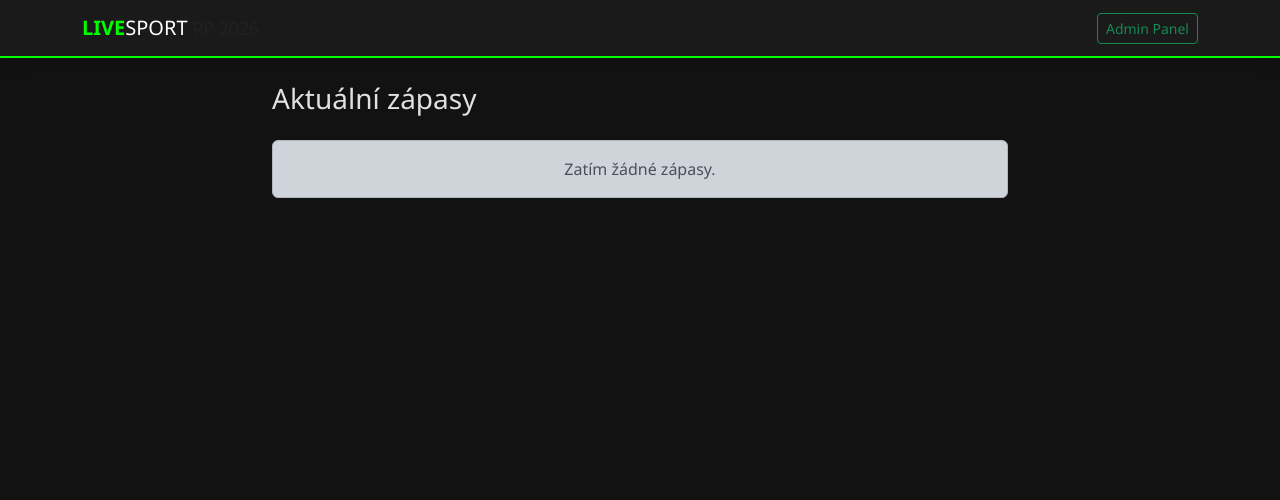
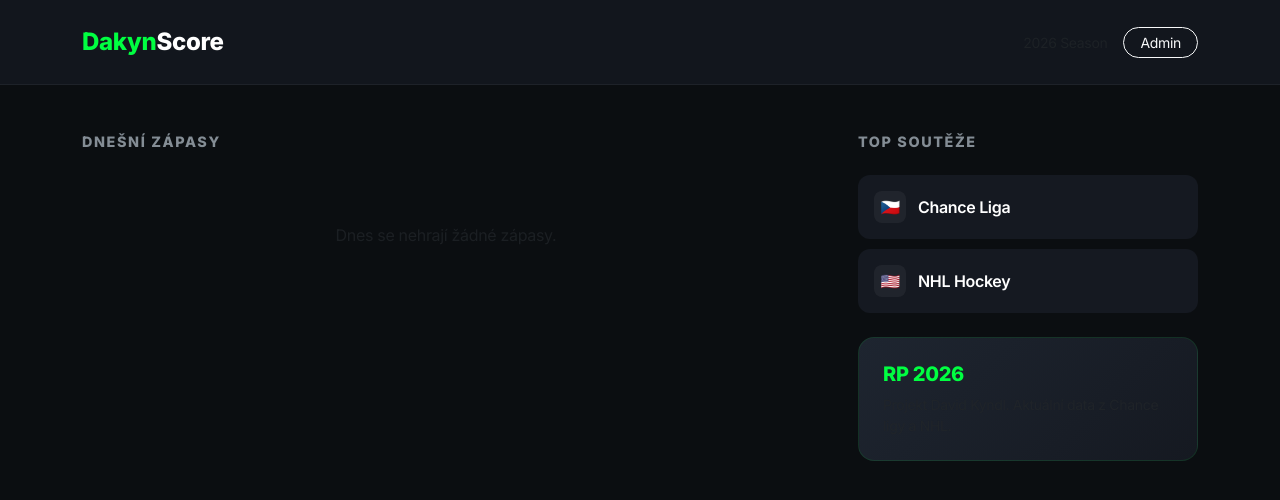
Before and after one commit to dakyn07/2026-RP-David-Kyndl, a Django app: page / in a window 1280 px wide. Shown: the top 500 px of the page. Run offline with Django 5.2, Linux system fonts and the light colour scheme; data that the repository does not hold is empty.

Commit message:
Looks good

```diff
--- a/config/urls.py
+++ b/config/urls.py
@@ -1,8 +1,10 @@
 from django.contrib import admin
 from django.urls import path
-from main.views import home
+from main import views
 
 urlpatterns = [
     path('admin/', admin.site.urls),
-    path('', home, name='home'),
+    path('', views.home, name='home'),
+    path('league/<str:league_code>/', views.league_view, name='league_view'),
+    path('team/<int:team_id>/', views.team_detail, name='team_detail'),
 ]
--- a/main/admin.py
+++ b/main/admin.py
@@ -1,5 +1,6 @@
 from django.contrib import admin
-from .models import Team, Match
+from .models import Team, Match, Player
 
 admin.site.register(Team)
 admin.site.register(Match)
+admin.site.register(Player)
--- a/main/views.py
+++ b/main/views.py
@@ -1,9 +1,41 @@
-from django.shortcuts import render
-from .models import Match
+from django.shortcuts import render, get_object_or_404
+from .models import Team, Match, Player
+from django.utils import timezone
+from django.db.models import Q
+
+def get_table_data(league_code):
+    teams = Team.objects.filter(league=league_code)
+    table = []
+    for team in teams:
+        stats = {'team': team, 'played': 0, 'points': 0, 'goals_for': 0, 'goals_against': 0}
+        team_matches = Match.objects.filter(Q(home_team=team) | Q(away_team=team)).filter(status='FIN')
+
+        for m in team_matches:
+            stats['played'] += 1
+            if m.home_team == team:
+                stats['goals_for'] += m.home_score
+                stats['goals_against'] += m.away_score
+                if m.home_score > m.away_score: stats['points'] += 3
+                elif m.home_score == m.away_score: stats['points'] += 1
+            else:
+                stats['goals_for'] += m.away_score
+                stats['goals_against'] += m.home_score
+                if m.away_score > m.home_score: stats['points'] += 3
+                elif m.away_score == m.home_score: stats['points'] += 1
+        table.append(stats)
+    return sorted(table, key=lambda x: x['points'], reverse=True)
 
 def home(request):
-    # Vytáhneme všechny zápasy seřazené podle času startu
     matches = Match.objects.all().order_by('start_time')
+    return render(request, 'index.html', {'zapasy': matches})
 
-    # Předáme je do šablony pod názvem 'zapasy'
-    return render(request, 'index.html', {'zapasy': matches})
+def league_view(request, league_code):
+    table = get_table_data(league_code.upper())
+    league_name = "Chance Liga" if league_code.upper() == 'CHANCE' else "NHL"
+    return render(request, 'league_table.html', {'table': table, 'league_name': league_name})
+
+def team_detail(request, team_id):
+    team = get_object_or_404(Team, pk=team_id)
+    players = team.players.all().order_by('number')
+    all_matches = Match.objects.filter(Q(home_team=team) | Q(away_team=team)).order_by('-start_time')
+    return render(request, 'team_detail.html', {'team': team, 'players': players, 'matches': all_matches})
--- a/templates/index.html
+++ b/templates/index.html
@@ -3,88 +3,201 @@
 <head>
     <meta charset="UTF-8">
     <meta name="viewport" content="width=device-width, initial-scale=1.0">
-    <title>LiveScore | David Kyndl</title>
+    <title>DakynScore Pro | David Kyndl</title>
     <link href="https://cdn.jsdelivr.net/npm/bootstrap@5.3.0/dist/css/bootstrap.min.css" rel="stylesheet">
+    <link href="https://fonts.googleapis.com/css2?family=Inter:wght@400;600;800&display=swap" rel="stylesheet">
 
     <style>
+        :root {
+            --bg-dark: #0b0e11;
+            --card-bg: #151921;
+            --accent: #00ff41;
+            --text-main: #ffffff;
+            --text-dim: #848d95;
+        }
+
         body {
-            background-color: #121212;
-            color: #e0e0e0;
-            font-family: 'Segoe UI', sans-serif;
+            background-color: var(--bg-dark);
+            color: var(--text-main);
+            font-family: 'Inter', sans-serif;
+            letter-spacing: -0.02em;
         }
+
         .navbar {
-            background-color: #1a1a1a;
-            border-bottom: 2px solid #00ff00;
+            background: rgba(21, 25, 33, 0.8) !important;
+            backdrop-filter: blur(10px);
+            border-bottom: 1px solid rgba(255, 255, 255, 0.05);
+            padding: 1.2rem 0;
         }
-        .ls-green { color: #00ff00; font-weight: bold; }
+
+        .navbar-brand { font-weight: 800; font-size: 1.5rem; }
+        .ls-green { color: var(--accent); }
+
         .card-match {
-            background-color: #1e1e1e;
-            border: none;
-            border-left: 4px solid #00ff00;
-            margin-bottom: 12px;
+            background: var(--card-bg);
+            border: 1px solid rgba(255, 255, 255, 0.03);
+            border-radius: 16px;
+            padding: 20px;
+            margin-bottom: 16px;
+            transition: transform 0.2s ease, border-color 0.2s ease;
+            box-shadow: 0 4px 20px rgba(0,0,0,0.2);
+        }
+
+        .card-match:hover {
+            transform: translateY(-2px);
+            border-color: rgba(0, 255, 65, 0.3);
+        }
+
+        .team-name {
+            font-weight: 600;
+            font-size: 1.05rem;
+            color: var(--text-main);
+            text-decoration: none;
+        }
+
+        .score-display {
+            background: #000;
+            padding: 8px 16px;
+            border-radius: 12px;
+            font-weight: 800;
+            color: var(--accent);
+            font-size: 1.3rem;
+            min-width: 85px;
+            display: inline-block;
+            border: 1px solid rgba(255,255,255,0.1);
+        }
+
+        .time-badge {
+            color: var(--text-dim);
+            font-size: 0.85rem;
+            font-weight: 600;
+            text-transform: uppercase;
+        }
+
+        .league-nav-item {
+            background: var(--card-bg);
+            border-radius: 12px;
+            padding: 15px;
+            margin-bottom: 10px;
+            display: flex;
+            align-items: center;
+            text-decoration: none;
+            color: var(--text-main);
+            font-weight: 600;
+            border: 1px solid transparent;
+            transition: all 0.2s;
+        }
+
+        .league-nav-item:hover {
+            background: #1c222c;
+            color: var(--accent);
+            border-color: rgba(255,255,255,0.1);
+        }
+
+        .league-icon {
+            width: 32px; height: 32px;
+            background: rgba(255,255,255,0.05);
             border-radius: 8px;
+            display: flex;
+            align-items: center;
+            justify-content: center;
+            margin-right: 12px;
         }
-        .score-box {
-            background-color: #2a2a2a;
-            color: #00ff00;
-            font-weight: 900;
-            font-size: 1.4rem;
-            padding: 5px 15px;
-            border-radius: 5px;
-            min-width: 80px;
+
+        .live-dot {
+            height: 8px; width: 8px;
+            background-color: #ff3b30;
+            border-radius: 50%;
             display: inline-block;
+            margin-right: 5px;
+            box-shadow: 0 0 10px #ff3b30;
+            animation: pulse 1.5s infinite;
         }
-        .badge-live {
-            background-color: #ff0000;
-            color: white;
-            padding: 5px 10px;
-            animation: blinker 1.5s linear infinite;
+
+        @keyframes pulse {
+            0% { opacity: 1; }
+            50% { opacity: 0.4; }
+            100% { opacity: 1; }
         }
-        @keyframes blinker { 50% { opacity: 0; } }
+
+        h4 { font-weight: 800; color: var(--text-dim); text-transform: uppercase; font-size: 0.9rem; letter-spacing: 0.1rem; }
     </style>
 </head>
 <body>
 
-    <nav class="navbar navbar-dark mb-4 shadow">
+    <nav class="navbar navbar-dark sticky-top mb-5">
         <div class="container">
             <a class="navbar-brand" href="/">
-                <span class="ls-green">LIVE</span>SPORT <small class="text-muted">RP 2026</small>
+                <span class="ls-green">Dakyn</span>Score
             </a>
-            <a href="/admin" class="btn btn-outline-success btn-sm">Admin Panel</a>
+            <div class="d-flex align-items-center">
+                <span class="text-muted small me-3">2026 Season</span>
+                <a href="/admin" class="btn btn-sm btn-outline-light rounded-pill px-3">Admin</a>
+            </div>
         </div>
     </nav>
 
     <div class="container">
-        <div class="row">
-            <div class="col-lg-8 mx-auto">
-                <h3 class="mb-4">Aktuální zápasy</h3>
+        <div class="row g-5">
+            <div class="col-lg-8">
+                <h4 class="mb-4">Dnešní zápasy</h4>
 
                 {% for m in zapasy %}
-                <div class="card card-match p-3 shadow-sm">
-                    <div class="row align-items-center text-center">
-                        <div class="col-2">{{ m.start_time|date:"H:i" }}</div>
-                        <div class="col-3 text-end fw-bold">{{ m.home_team.name }}</div>
-                        <div class="col-2">
-                            <div class="score-box">{{ m.home_score }} : {{ m.away_score }}</div>
+                <div class="card card-match">
+                    <div class="row align-items-center">
+                        <div class="col-2 text-center">
+                            <div class="time-badge">{{ m.start_time|date:"H:i" }}</div>
+                            {% if m.status == 'LIVE' %}
+                                <div class="small text-danger mt-1"><span class="live-dot"></span>LIVE</div>
+                            {% endif %}
                         </div>
-                        <div class="col-3 text-start fw-bold">{{ m.away_team.name }}</div>
-                        <div class="col-2">
-                            {% if m.status == 'LIVE' %}
-                                <span class="badge badge-live">LIVE</span>
-                            {% elif m.status == 'FIN' %}
-                                <span class="badge bg-secondary">KONEC</span>
-                            {% else %}
-                                <span class="small">Příští</span>
+
+                        <div class="col-4 text-end d-flex align-items-center justify-content-end">
+                            <a href="{% url 'team_detail' m.home_team.id %}" class="team-name">{{ m.home_team.name }}</a>
+                            {% if m.home_team.logo_url %}
+                                <img src="{{ m.home_team.logo_url }}" width="32" height="32" class="ms-3">
                             {% endif %}
+                        </div>
+
+                        <div class="col-2 text-center">
+                            <div class="score-display">{{ m.home_score }} : {{ m.away_score }}</div>
+                        </div>
+
+                        <div class="col-4 text-start d-flex align-items-center">
+                            {% if m.away_team.logo_url %}
+                                <img src="{{ m.away_team.logo_url }}" width="32" height="32" class="me-3">
+                            {% endif %}
+                            <a href="{% url 'team_detail' m.away_team.id %}" class="team-name">{{ m.away_team.name }}</a>
                         </div>
                     </div>
                 </div>
                 {% empty %}
-                <div class="alert alert-dark text-center">Zatím žádné zápasy.</div>
+                <div class="text-center py-5">
+                    <p class="text-muted">Dnes se nehrají žádné zápasy.</p>
+                </div>
                 {% endfor %}
+            </div>
 
+            <div class="col-lg-4">
+                <h4 class="mb-4">Top Soutěže</h4>
+
+                <a href="{% url 'league_view' 'chance' %}" class="league-nav-item">
+                    <div class="league-icon">🇨🇿</div>
+                    <span>Chance Liga</span>
+                </a>
+
+                <a href="{% url 'league_view' 'nhl' %}" class="league-nav-item">
+                    <div class="league-icon">🇺🇸</div>
+                    <span>NHL Hockey</span>
+                </a>
+
+                <div class="card p-4 mt-4" style="background: linear-gradient(135deg, #1e2530 0%, #151921 100%); border-radius: 16px; border: 1px solid rgba(0,255,65,0.1);">
+                    <h5 class="ls-green mb-2" style="font-weight: 800;">RP 2026</h5>
+                    <p class="small text-muted mb-0">Projekt David Kyndl. Aktuální data z Chance ligy a NHL.</p>
+                </div>
             </div>
         </div>
     </div>
+
 </body>
 </html>
```
Also changed, not shown: main/management/commands/seed_teams.py (added, +48 -0 lines), main/models.py (+18 -8 lines), templates/league_table.html (added, +174 -0 lines), templates/team_detail.html (added, +45 -0 lines), main/management/__init__.py (added), main/migrations/0002_team_description_player.py (added), main/migrations/0003_team_league_alter_team_description.py (added).
